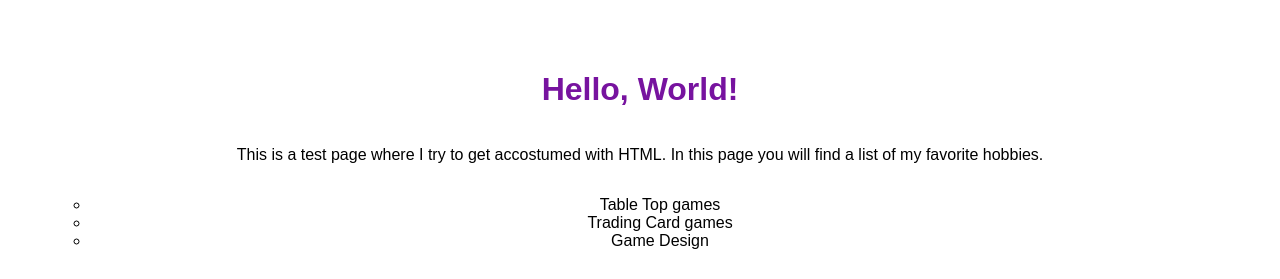
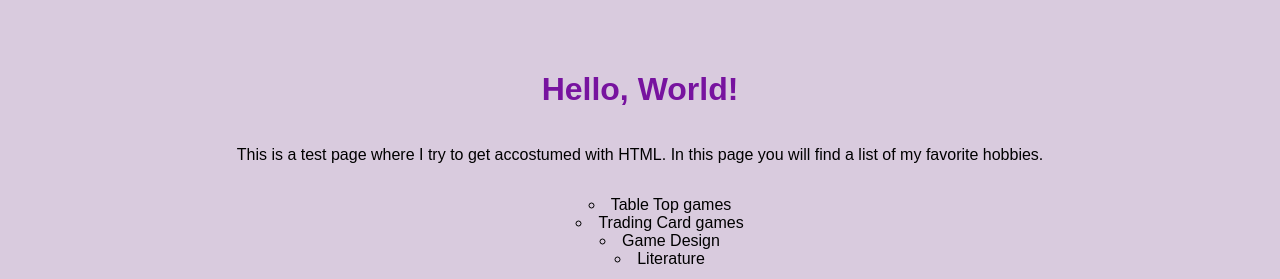
Before and after one commit to william-217/basic_HTML, a plain HTML site: page app/index.html in a window 1280 px wide. Shown: the top 279 px of the page. Drawn offline with Linux system fonts and the light colour scheme.

Commit message:
Update index.html

```diff
--- a/app/index.html
+++ b/app/index.html
@@ -6,6 +6,7 @@
     <title>HTML Básico</title>
     <style>
         body {
+            background-color: #d9cbde;
             font-family: 'Matrix-Book', sans-serif;
             text-align: center;
             padding: 50px;
@@ -22,6 +23,10 @@
         .para {
             font-display: 'Matrix-Book';
             color: #9f135e;
+        }
+
+        ul {
+            list-style-position: inside;
         }
 
         .image-container {
@@ -80,6 +85,7 @@
         <li>Table Top games</li>
         <li>Trading Card games</li>
         <li>Game Design</li>
+        <li>Literature</li>
       </ul>
 
     <p class="para">Below is an image that links to a wiki where I have worked to develop on one of the previously mentioned hobbies.</p>
```
